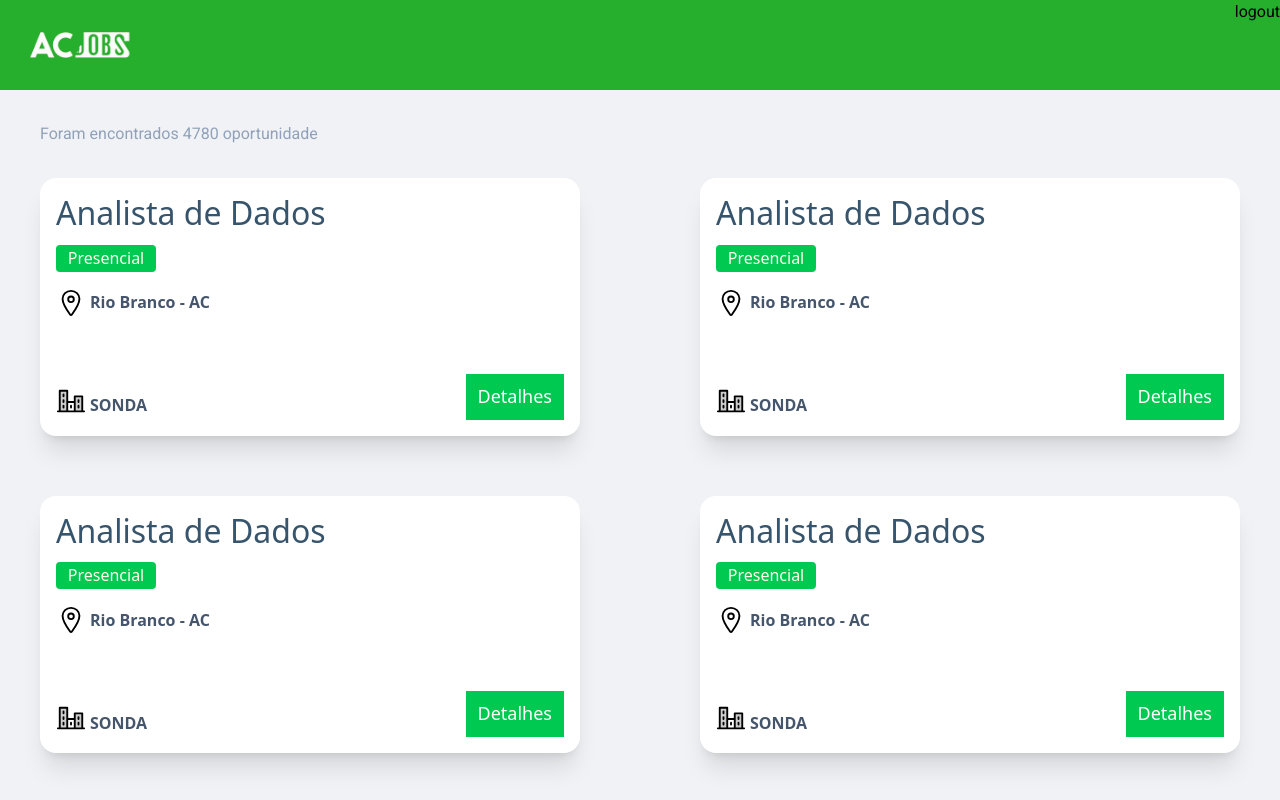
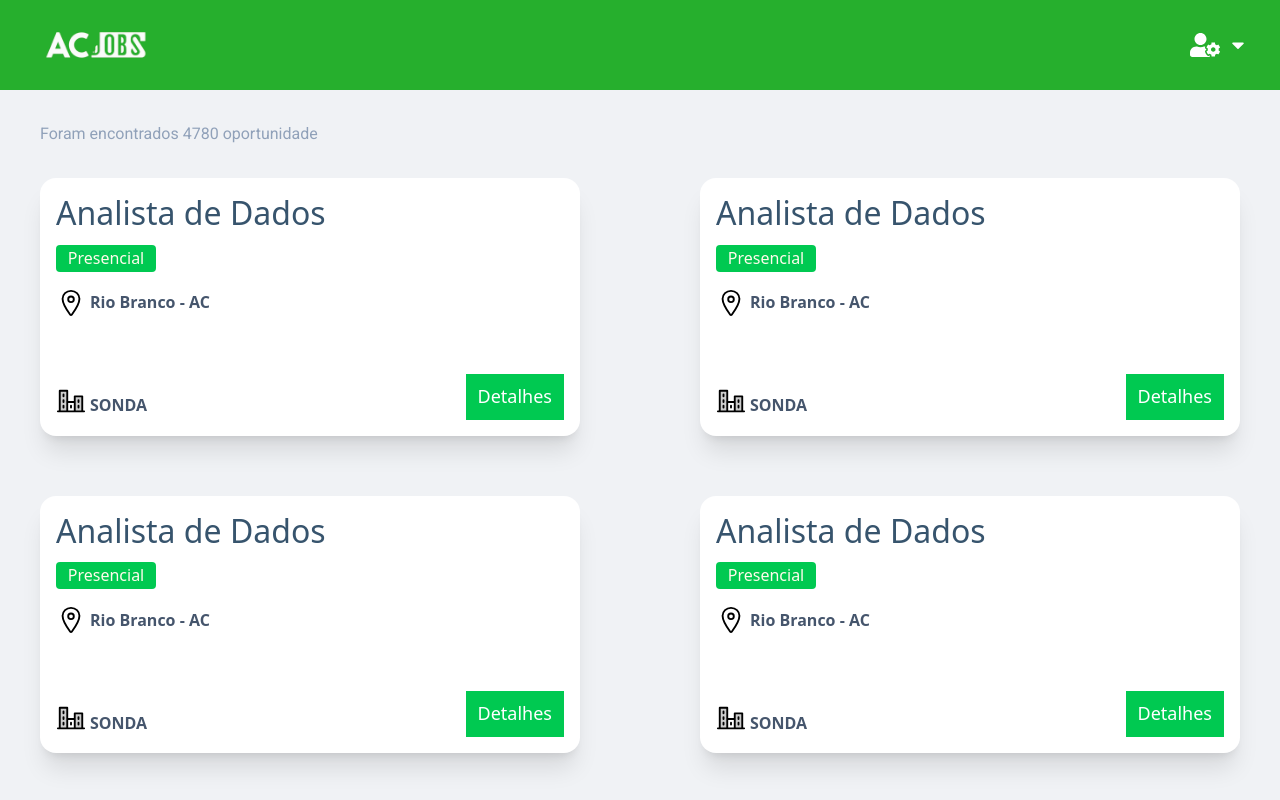
Before and after one commit to yusley/acjobs, a React (Vite) app in the folder acjobs/: page / in a window 1280 px wide. Shown: the top 800 px of the page. Built offline with nearby package versions, Linux system fonts and the light colour scheme.

Commit message:
adicao do logou style

```diff
--- a/acjobs/src/components/Header/index.tsx
+++ b/acjobs/src/components/Header/index.tsx
@@ -1,13 +1,32 @@
+import { useState } from 'react';
 import './styles.css'
+import { FaCaretDown,FaCaretUp } from "react-icons/fa";
+import { FaUserCog } from "react-icons/fa";
 
 function Header(){
+
+    const [drop,setDrop] = useState(true);
+
     return(
-        <div className="header w-full flex justify-between">
-            <div className="">
+        <div className="header w-full flex justify-between px-[1rem]">
+            <div className="flex justify-center items-center cursor-pointer">
                 <img className='w-[10rem]' src="./public/logo.png" alt="" />
             </div>
-            <div className="logout">
-                logout
+            <div className="logout flex justify-center items-center">
+
+                <div className="relative group ml-4 cursor-pointer">
+                    <button onClick={() => setDrop(!drop)} className="px-4 py-2 flex items-center gap-2 rounded-md cursor-pointer">
+                        <FaUserCog size={30} color='#fff' className='cursor-pointer' />
+                        {drop ? <FaCaretDown size={20} color='#fff'/> : <FaCaretUp color='#fff' size={20}/>}
+
+                    </button>
+
+                    <div className={`absolute ${drop ? 'hidden':''} bg-white text-black shadow-lg mt-1 min-w-[100px] rounded-md ml-[-1rem]`}>
+                        <a href="#" className="block px-4 py-2 hover:bg-gray-200">Logout</a>
+
+                    </div>
+                </div>
+
             </div>
 
         </div>
```
